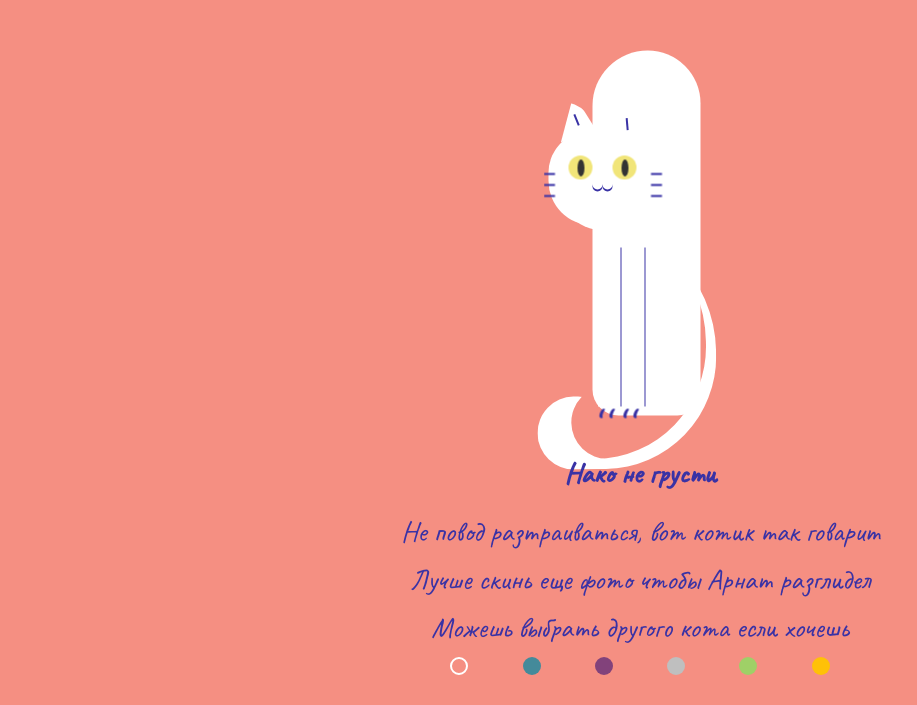
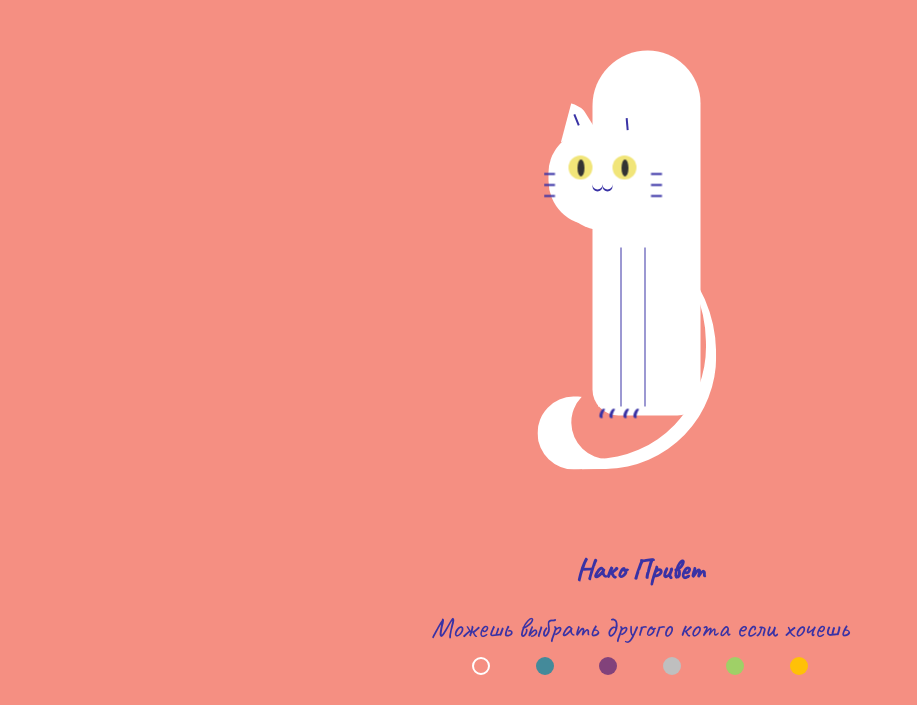
Before and after one commit to As45671234/Cats, a plain HTML site: page index.html in a window 1280 px wide. Shown: the part 95-800 px from the top of the page, without its empty margins (0-917 px from the left). Drawn offline with Linux system fonts and the light colour scheme.

Commit message:
Update index.html

```diff
--- a/index.html
+++ b/index.html
@@ -59,9 +59,7 @@
         </div>
 
         <div class="color-palette">
-            <h1><p>Нако не грусти</p></h1>
-            <p>Не повод разтраиваться, вот котик так говарит</p>
-            <p>Лучше скинь еще фото чтобы Арнат разглидел</p>
+            <h1><p>Нако Привет</p></h1>
             <p>Можешь выбрать другого кота если хочешь</p>
             <div id="btn-change">
                 <span></span>
```
